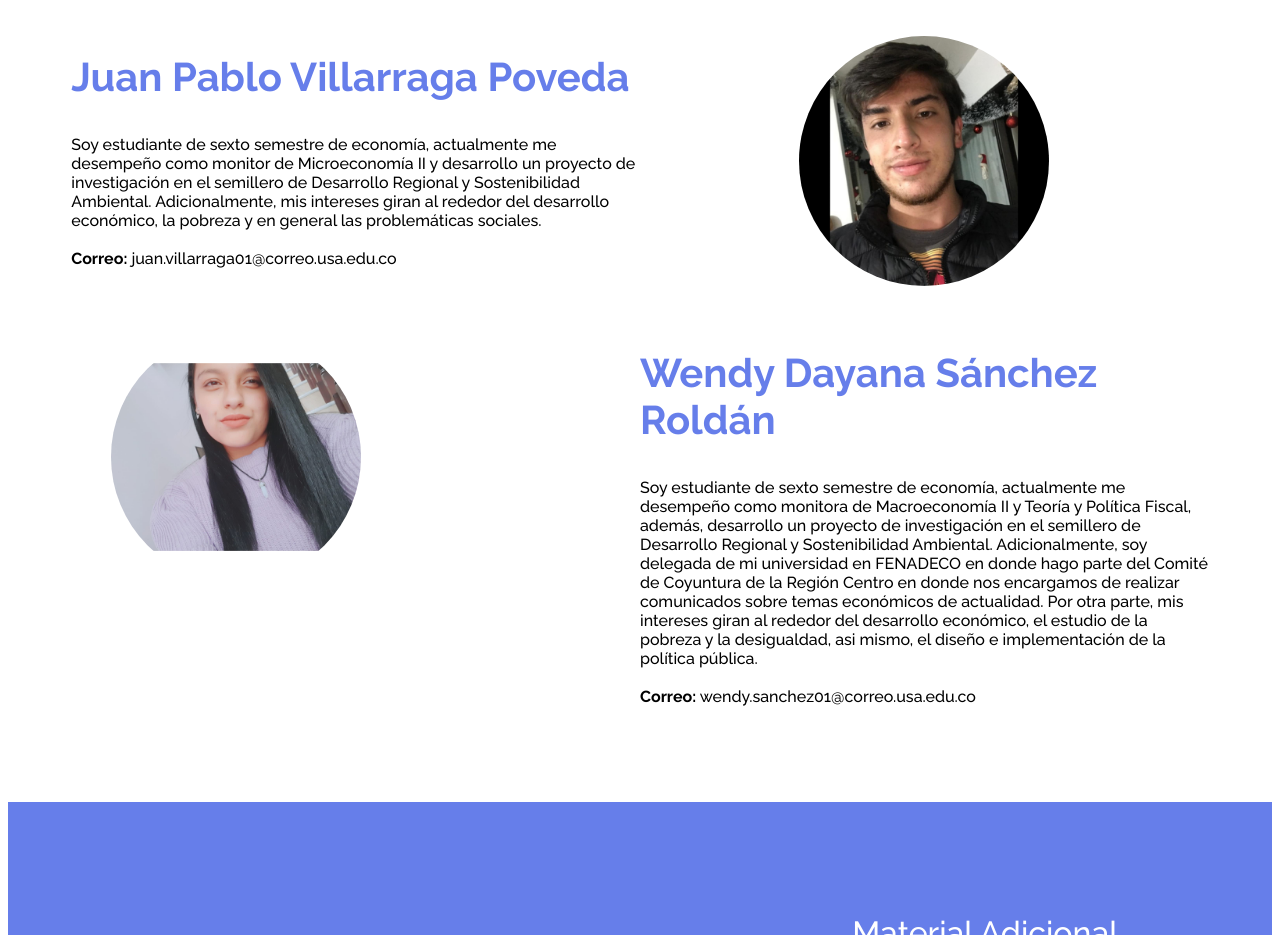
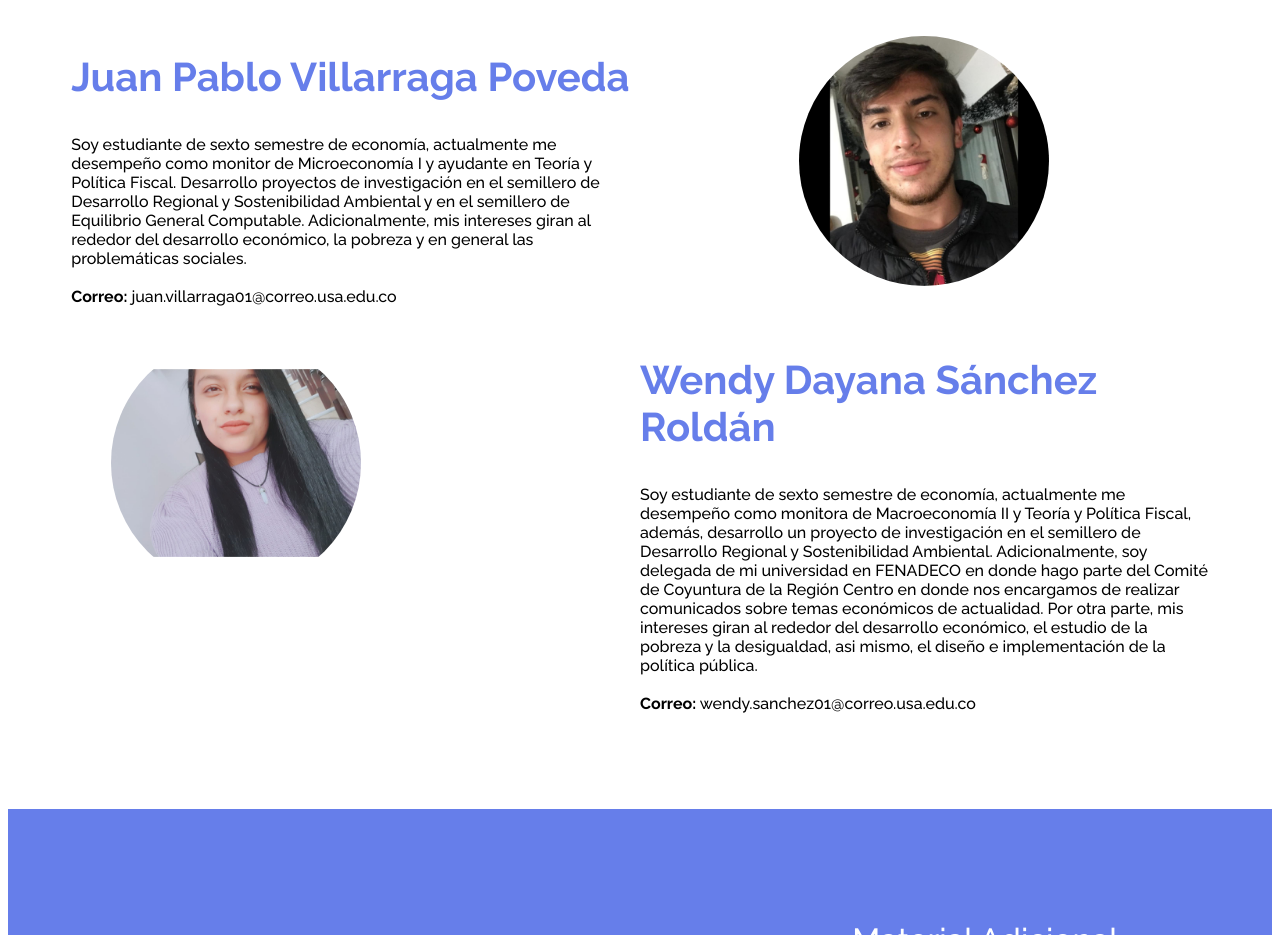
Before and after one commit to EconomiaParaTodos/contactenos, a plain HTML site: page index.html in a window 1280 px wide. Shown: the part 1120-2055 px from the top of the page. Drawn offline with Linux system fonts and the light colour scheme.

Commit message:
Update index.html

```diff
--- a/index.html
+++ b/index.html
@@ -43,7 +43,7 @@ ANOTACIONES DE MACRO
 
             <div class="press__text">
                 <h2 class="subtitle"> Juan Pablo Villarraga Poveda</h2>
-                <p class="press__paragraph"> Soy estudiante de sexto semestre de economía, actualmente me desempeño como monitor de Microeconomía II y desarrollo un proyecto de investigación en el semillero de Desarrollo Regional y Sostenibilidad Ambiental. Adicionalmente, mis intereses giran al rededor del desarrollo económico, la pobreza y en general las problemáticas sociales.<br>
+                <p class="press__paragraph"> Soy estudiante de sexto semestre de economía, actualmente me desempeño como monitor de Microeconomía I y ayudante en Teoría y Política Fiscal. Desarrollo proyectos de investigación en el semillero de Desarrollo Regional y Sostenibilidad Ambiental y en el semillero de Equilibrio General Computable. Adicionalmente, mis intereses giran al rededor del desarrollo económico, la pobreza y en general las problemáticas sociales.<br>
                     <br>
                 <b>Correo:</b> juan.villarraga01@correo.usa.edu.co
                 </p>
```
